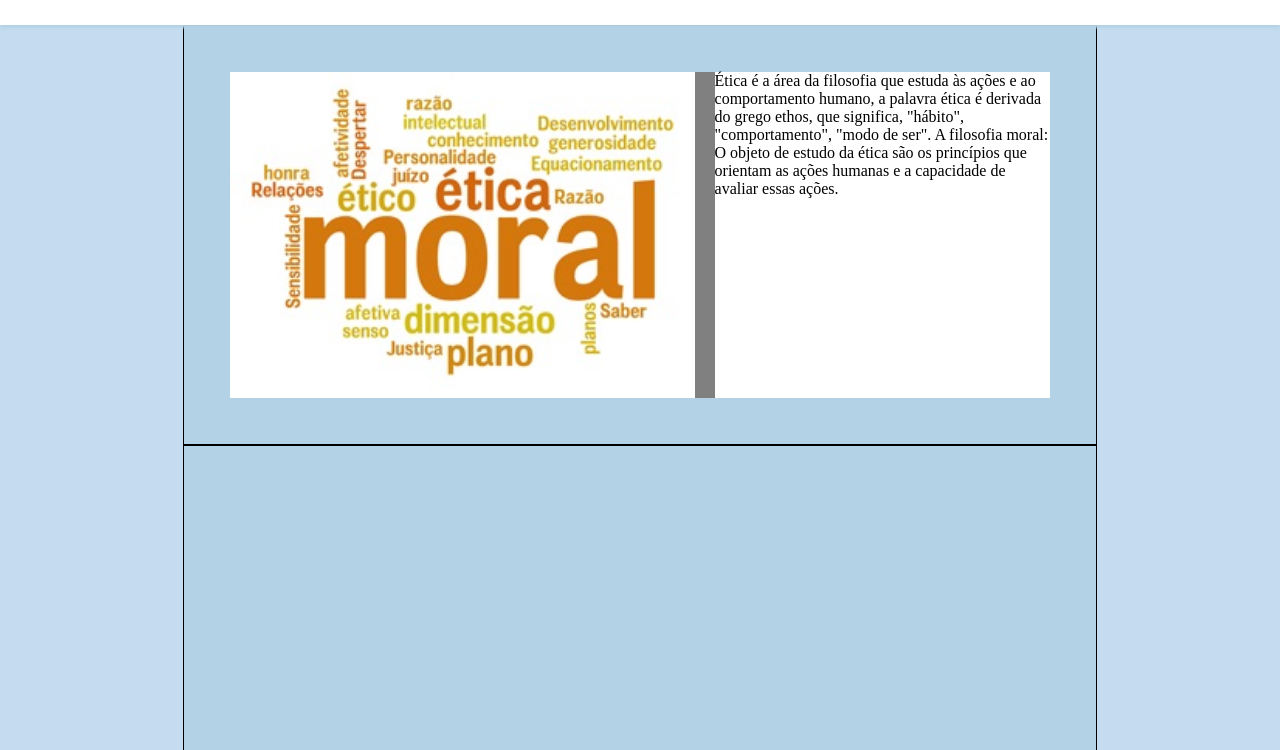
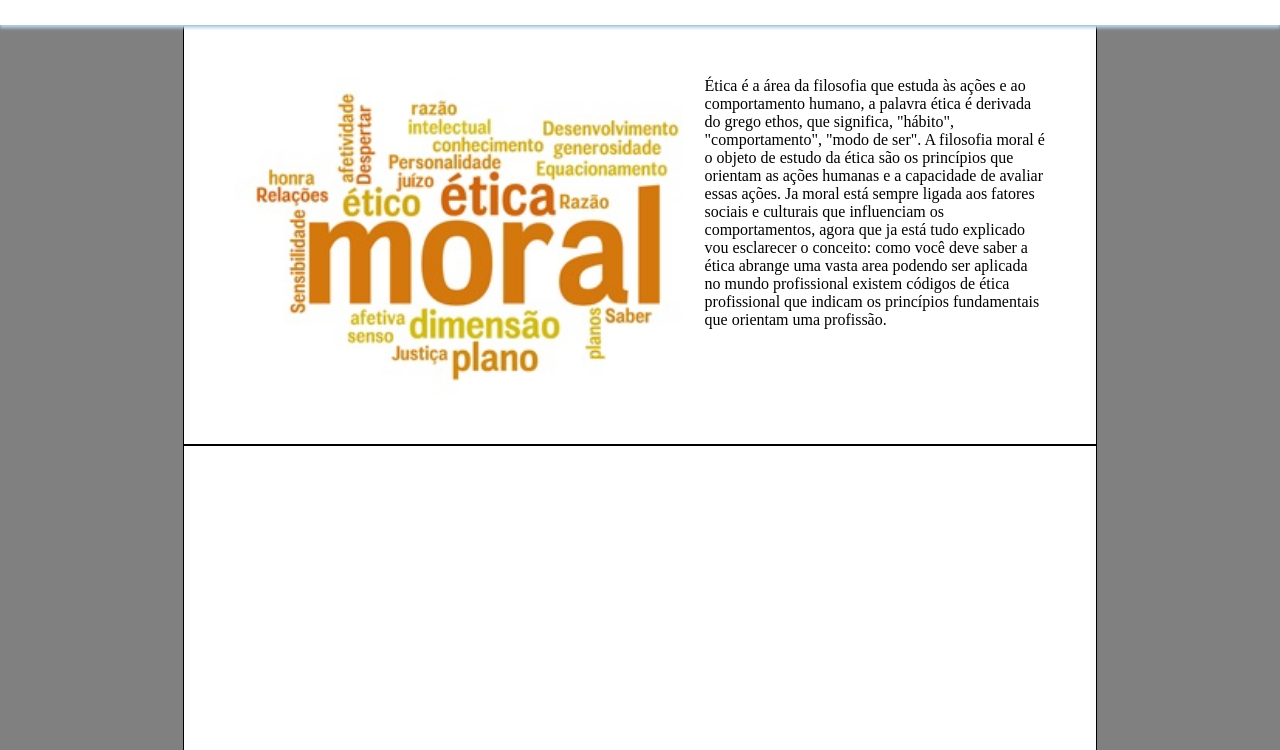
Before and after one commit to antoniocauareis/projeto-de-tica, a plain HTML site: page projeto-ética/index.html in a window 1280 px wide. Shown: the part 50-800 px from the top of the page. Drawn offline with Linux system fonts and the light colour scheme.

Commit message:
so falta a logo

```diff
--- a/projeto-ética/css/style.css
+++ b/projeto-ética/css/style.css
@@ -5,7 +5,7 @@
 }
 
 body{
-    background-color: rgb(197, 219, 239);
+    background-color: gray;
     display: grid;
     grid-template-areas:
     "header header header"
@@ -45,7 +45,7 @@ header{
 main{
     position: relative;
     z-index: -1;
-    background-color:  rgb(180, 210, 230);
+    background-color:white;
     grid-area: main;
     box-shadow: 3 3px 3px rgb(180, 210, 230);
 
@@ -57,21 +57,23 @@ section{
     padding: 5%;
 }
 .box-content-section{
-    background-color: gray;
+    background-color: white;
     height: 100%;
     display: grid;
     grid-template-columns: 1fr 1fr;
-    gap: 20px;
+    gap: 5px;
+    padding: 5px;
 }
 .box-content-section div{
     background-color: #fff;
+
 }
 
 
 
 
 footer{
-    background-color: #fff;
+    background-color: transparent;
     grid-area: footer;
     box-shadow: 0 -3px 3px rgb(180, 210, 230);
 }
--- a/projeto-ética/index.html
+++ b/projeto-ética/index.html
@@ -27,8 +27,12 @@
                     </div>
                     <div>
                         <label for="">Ética é a área da filosofia que estuda às ações e ao comportamento humano, a palavra ética é derivada do grego ethos, que significa, "hábito",
-                            "comportamento", "modo de ser". A filosofia moral: O objeto de estudo da ética são os princípios que orientam as ações humanas e a capacidade de
-                            avaliar essas ações.</label>
+                            "comportamento", "modo de ser". A filosofia moral é o objeto de estudo da ética são os princípios que orientam as ações humanas e a capacidade de
+                            avaliar essas ações.
+                            Ja moral está sempre ligada aos fatores sociais e culturais que
+                            influenciam os comportamentos, agora que ja está tudo explicado vou esclarecer o conceito:  como você deve saber a ética abrange uma vasta area podendo ser aplicada no mundo profissional
+                            existem códigos de ética profissional que indicam os princípios fundamentais que
+                            orientam uma profissão. </label>
                     </div>
                 </article>
             </section>
```
